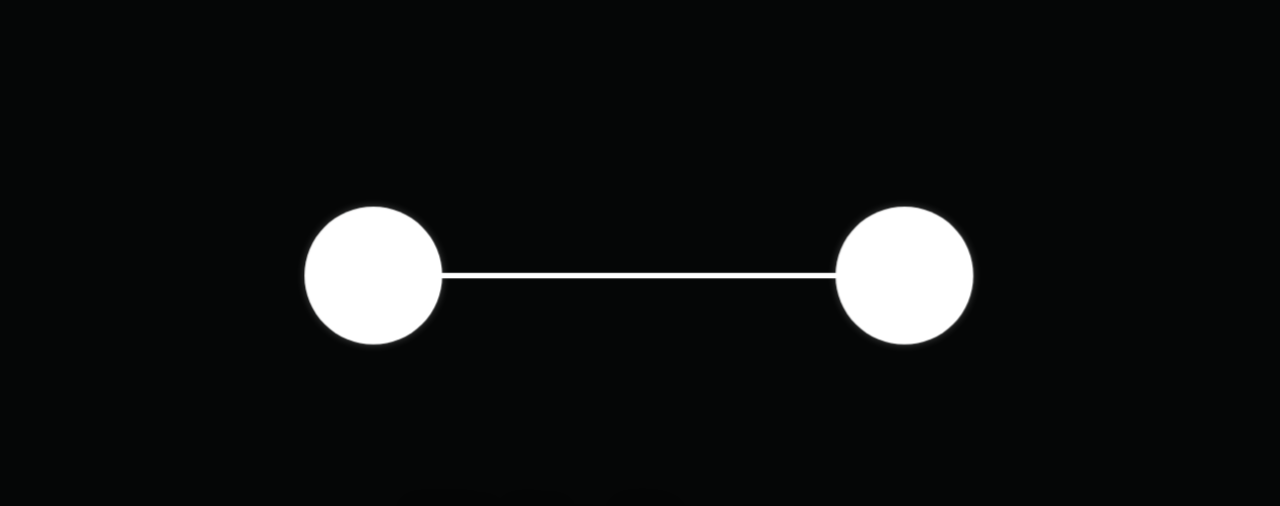
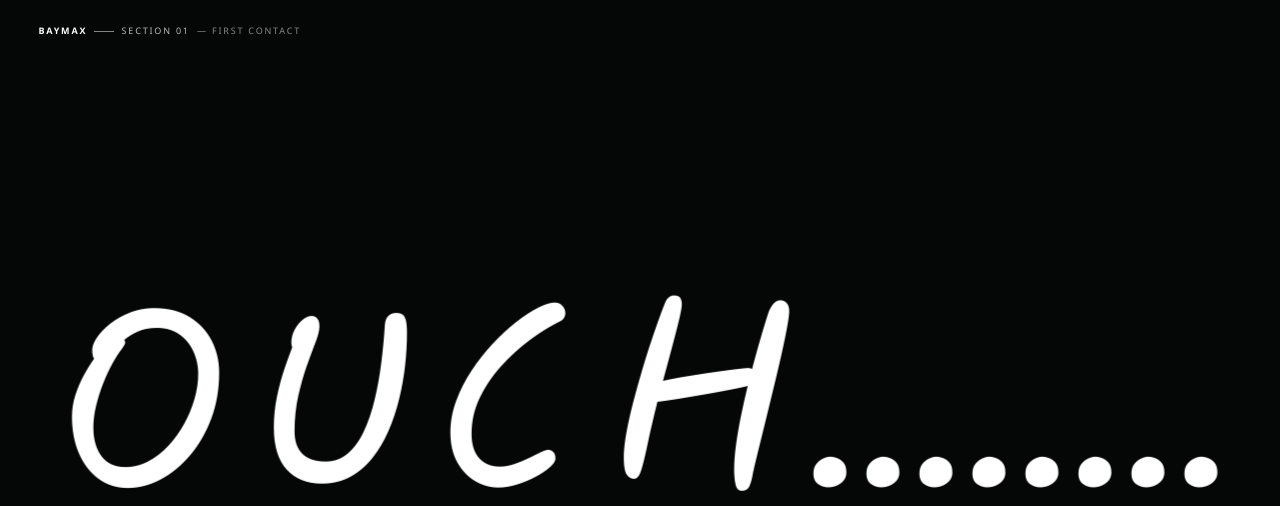
Before and after one commit to abhijithshaji17/baymax, a website: page index.html in a window 1280 px wide. Shown: the top 506 px of the page. Drawn offline with Linux system fonts and the light colour scheme.

Commit message:
fix: put Baymax Section 01 first and restore title font

```diff
--- a/index.html
+++ b/index.html
@@ -14,27 +14,6 @@
 </head>
 <body>
   <main>
-    <section class="opening-screen" id="baymax-opening" aria-label="Baymax">
-      <div class="opening-eyes" role="img" aria-label="Baymax's eyes">
-        <svg viewBox="0 0 576 1280" preserveAspectRatio="xMidYMid slice" aria-hidden="true">
-          <rect width="576" height="1280" fill="#050606"/>
-          <g class="eyes-mark" transform="translate(6 80)">
-            <g class="eyes-settle">
-              <path class="eye-bridge" pathLength="177" d="M193 504h177"/>
-              <circle class="eye-glow eye-glow-left" cx="162" cy="504" r="31"/>
-              <circle class="eye-glow eye-glow-right" cx="401" cy="504" r="31"/>
-              <g class="eye-blink"><circle class="eye eye-left" cx="162" cy="504" r="31"/></g>
-              <g class="eye-blink"><circle class="eye eye-right" cx="401" cy="504" r="31"/></g>
-            </g>
-          </g>
-        </svg>
-      </div>
-      <div class="opening-copy"><p>Hi, I’m Baymax.</p><span>Your personal healthcare companion</span></div>
-      <nav class="opening-menu" aria-label="Baymax quick menu">
-        <a href="#baymax-section-01">Section 01<span aria-hidden="true">↘</span></a>
-      </nav>
-    </section>
-
     <section
       class="baymax-chapter"
       id="baymax-section-01"
@@ -63,6 +42,27 @@
         <p class="chapter-scroll-cue">SCROLL TO PLAY</p>
       </div>
     </section>
+
+    <section class="opening-screen" id="baymax-opening" aria-label="Baymax">
+      <div class="opening-eyes" role="img" aria-label="Baymax's eyes">
+        <svg viewBox="0 0 576 1280" preserveAspectRatio="xMidYMid slice" aria-hidden="true">
+          <rect width="576" height="1280" fill="#050606"/>
+          <g class="eyes-mark" transform="translate(6 80)">
+            <g class="eyes-settle">
+              <path class="eye-bridge" pathLength="177" d="M193 504h177"/>
+              <circle class="eye-glow eye-glow-left" cx="162" cy="504" r="31"/>
+              <circle class="eye-glow eye-glow-right" cx="401" cy="504" r="31"/>
+              <g class="eye-blink"><circle class="eye eye-left" cx="162" cy="504" r="31"/></g>
+              <g class="eye-blink"><circle class="eye eye-right" cx="401" cy="504" r="31"/></g>
+            </g>
+          </g>
+        </svg>
+      </div>
+      <div class="opening-copy"><p>Hi, I’m Baymax.</p><span>Your personal healthcare companion</span></div>
+      <nav class="opening-menu" aria-label="Baymax quick menu">
+        <a href="#baymax-section-01">Section 01<span aria-hidden="true">↘</span></a>
+      </nav>
+    </section>
   </main>
 </body>
 </html>
--- a/section-one.css
+++ b/section-one.css
@@ -1,3 +1,11 @@
+@font-face {
+  font-family: "Figma Hand:Regular";
+  font-style: normal;
+  font-weight: 400;
+  font-display: swap;
+  src: url("/assets/FigmaHand-Regular.ttf") format("truetype");
+}
+
 .baymax-chapter {
   height: 650svh;
   background: #050606;
@@ -82,7 +90,12 @@
   width: max-content;
   margin: 0;
   color: #fff;
-  font: 400 clamp(80px, 18vw, 300px)/.8 var(--serif, Georgia, serif);
+  font-family: "Figma Hand:Regular", cursive;
+  font-size: clamp(80px, 18vw, 300px);
+  font-style: normal;
+  font-weight: 400;
+  letter-spacing: -.03em;
+  line-height: .8;
   letter-spacing: -.03em;
   white-space: nowrap;
   translate: -50% -50%;
--- a/server.mjs
+++ b/server.mjs
@@ -5,7 +5,7 @@ import { getChatResult, getMode } from './lib/chat-service.js';
 
 const root = resolve(process.cwd());
 const port = Number(process.env.PORT || 3000);
-const MIME = { '.html': 'text/html; charset=utf-8', '.css': 'text/css; charset=utf-8', '.js': 'text/javascript; charset=utf-8', '.png': 'image/png', '.jpg': 'image/jpeg', '.jpeg': 'image/jpeg', '.obj': 'text/plain; charset=utf-8', '.mtl': 'text/plain; charset=utf-8', '.svg': 'image/svg+xml' };
+const MIME = { '.html': 'text/html; charset=utf-8', '.css': 'text/css; charset=utf-8', '.js': 'text/javascript; charset=utf-8', '.png': 'image/png', '.jpg': 'image/jpeg', '.jpeg': 'image/jpeg', '.ttf': 'font/ttf', '.obj': 'text/plain; charset=utf-8', '.mtl': 'text/plain; charset=utf-8', '.svg': 'image/svg+xml' };
 
 function json(res, status, value) {
   res.writeHead(status, { 'content-type': 'application/json; charset=utf-8', 'cache-control': 'no-store', 'x-content-type-options': 'nosniff' });
```
Also changed, not shown: AI_USAGE.md (+1 -0 lines), CHANGELOG.md, README.md, assets/FigmaHand-Regular.ttf (added).
